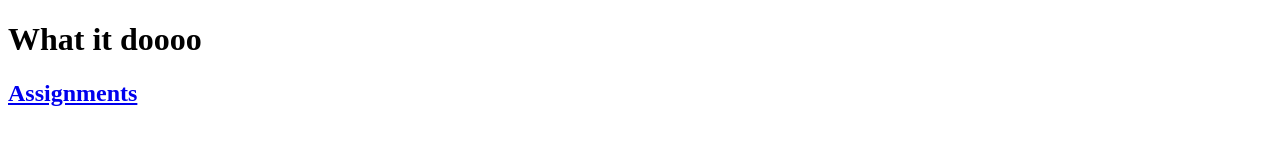
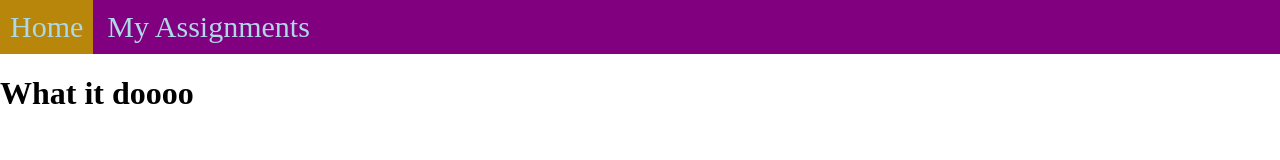
Before and after one commit to Dewey3K/Dewey3K.github.io, a plain HTML site: page index.html in a window 1280 px wide. Drawn offline with Linux system fonts and the light colour scheme.

Commit message:
Update index.html

```diff
--- a/index.html
+++ b/index.html
@@ -2,9 +2,35 @@
 <html>
 	<head>
 		<title> The Homepage </title>
+		<style type="text/css">
+			body {
+				margin: 0;
+			}
+			.navbar{
+				width: 100%;
+				margin-bottom: 10px;
+				background-color: purple;
+				font-family: "Eras Bold ITC", serif;
+			}
+			.navelement {
+				display: inline-block;
+				font-size: 30px;
+				padding: 10px;
+			}
+			.navelement:hover {
+				background-color: darkgoldenrod;
+			}
+			a {
+				text-decoration: none;
+				color: lightblue;
+			}
+		</style>
 	<head>
 	<body>
+		<div class="navbar">
+			<div class="navelement"><a href="index.html">Home</a></div>
+			<div class="navelement"><a href="assignments.html">My Assignments</a></div>
+		</div>
 		<h1>What it doooo</h1>
-		<h2> <a href="assignments.html"> Assignments </a> </h2>
 	</body>
 </html>
```
